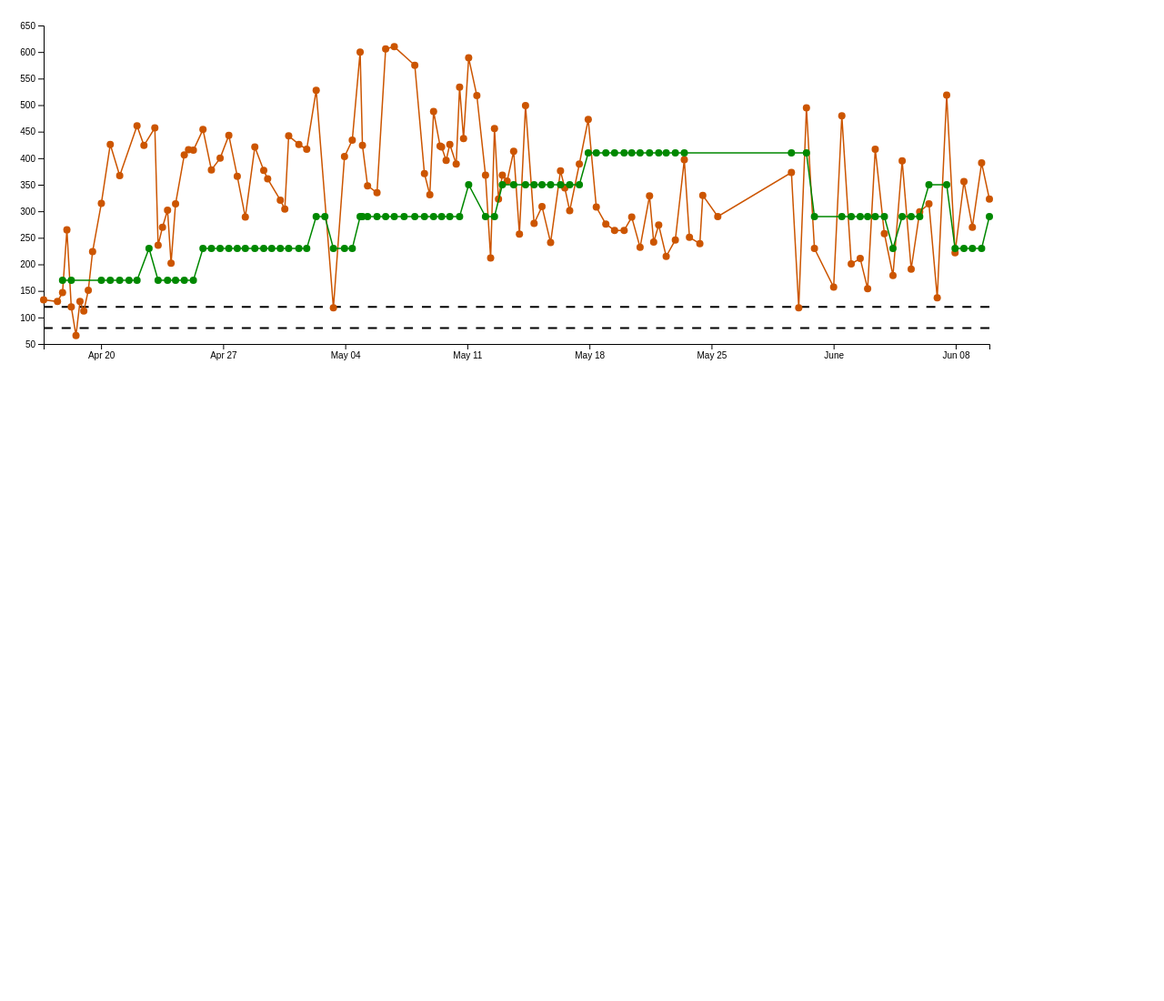
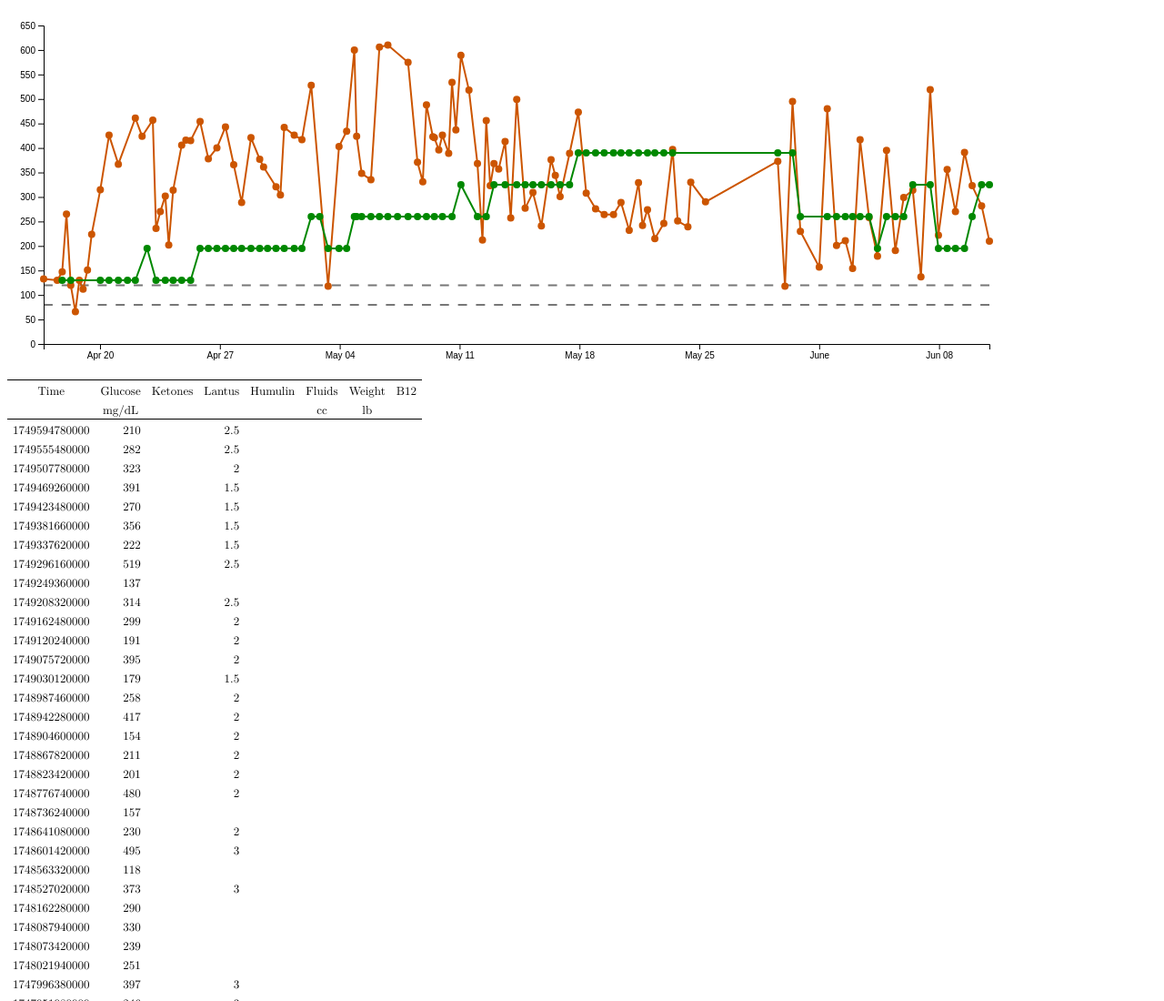
Before and after one commit to ivankp/mouse, a plain HTML site: page index.html in a window 1280 px wide. Shown: the top 1100 px of the page at 91% size. Before the commit the page ends 800 px from the top, so only its background shows below. Drawn offline with Linux system fonts and the light colour scheme.

Commit message:
data table

```diff
--- a/data.json
+++ b/data.json
@@ -1,24 +1,25 @@
 {
-  "defs": {
-    "Glucose": {
+  "defs": [
+    {
+      "name": "Glucose",
       "units": "mg/dL",
       "normal": [ 80, 120 ]
-    },
-    "Ketones": {
-    },
-    "Lantus": {
-    },
-    "Humulin": {
-    },
-    "Fluids": {
+    }, {
+      "name": "Ketones"
+    }, {
+      "name": "Lantus"
+    }, {
+      "name": "Humulin"
+    }, {
+      "name": "Fluids",
       "units": "cc"
-    },
-    "Weight": {
+    }, {
+      "name": "Weight",
       "units": "lb"
-    },
-    "B12": {
+    }, {
+      "name": "B12"
     }
-  },
+  ],
   "data": {
     "16 Apr 2025 05:00 pm": { "Glucose": 133, "Ketones": 5.8, "Weight": 7.47 },
     "17 Apr 2025 12:00 pm": { "Glucose": 130, "Ketones": 6.3, "Weight": 7 },
@@ -144,6 +145,8 @@
     "08 Jun 2025 11:21 am": { "Glucose": 356, "Lantus": 1.5 },
     "08 Jun 2025 10:58 pm": { "Glucose": 270, "Lantus": 1.5 },
     "09 Jun 2025 11:41 am": { "Glucose": 391, "Lantus": 1.5 },
-    "09 Jun 2025 10:23 pm": { "Glucose": 323, "Lantus": 2 }
+    "09 Jun 2025 10:23 pm": { "Glucose": 323, "Lantus": 2 },
+    "10 Jun 2025 11:38 am": { "Glucose": 282, "Lantus": 2.5 },
+    "10 Jun 2025 10:33 pm": { "Glucose": 210, "Lantus": 2.5 }
   }
 }
--- a/script.js
+++ b/script.js
@@ -92,17 +92,17 @@ document.addEventListener('DOMContentLoaded', () => {
     const glucose = allValues['Glucose'];
 
     const yScale = d3.scaleLinear(
-      d3.extent(glucose, x => x[1]),
+      [ 0, d3.max(glucose, x => x[1]) ],
       [ height - margin.bottom, margin.top ]
     ).nice();
 
     {
       const [ x1, x2 ] = xScale.range();
-      const [ y1, y2 ] = defs['Glucose'].normal;
+      const [ y1, y2 ] = defs.find(x => x.name === 'Glucose').normal;
       const dash = 1/(0.1 + 1/(x2-x1));
       $(plot.node(), 'path', {
         d: `M${x1} ${yScale(y1)} H${x2} M${x1} ${yScale(y2)} H${x2}`,
-        'stroke': 'black', 'stroke-width': 2, 'stroke-linecap': 'butt',
+        'stroke': '#777', 'stroke-width': 2, 'stroke-linecap': 'butt',
         'stroke-dasharray': `${dash},${dash}`
       });
     }
@@ -115,7 +115,7 @@ document.addEventListener('DOMContentLoaded', () => {
       .datum(glucose)
       .attr('fill', 'none')
       .attr('stroke', '#cc5500')
-      .attr('stroke-width', 1.5)
+      .attr('stroke-width', 2)
       .attr('d', d3.line()
         .x(d => xScale(d[0]))
         .y(d => yScale(d[1]))
@@ -141,7 +141,7 @@ document.addEventListener('DOMContentLoaded', () => {
       .datum(lantus)
       .attr('fill', 'none')
       .attr('stroke', '#080')
-      .attr('stroke-width', 1.5)
+      .attr('stroke-width', 2)
       .attr('d', d3.line()
         .x(d => xScale(d[0]))
         .y(d => yScale2(d[1]))
@@ -157,5 +157,34 @@ document.addEventListener('DOMContentLoaded', () => {
         .style('fill', '#080');
 
     $(document.body, 'div', plot.node());
+
+    const table = $(document.body, 'div', 'table', ['data', 'tex']);
+    const tr1 = $(table, 'tr');
+    const tr2 = $(table, 'tr');
+    $(tr1, 'td', { text: 'Time' });
+    $(tr2, 'td');
+    for (const { name, units } of defs) {
+      $(tr1, 'td', { text: name });
+      $(tr2, 'td', { text: units });
+    }
+    const maxFrac = defs.map(_ => 0);
+    const tableValues = data.map(([ time, entry ]) => defs.map(({ name }, i) => {
+      const val = entry[name];
+      if (!Number.isFinite(val))
+        return [ val, 0 ];
+      const str = `${val}`;
+      let frac = str.indexOf('.');
+      frac = frac === -1 ? 0 : str.length - frac - 1;
+      maxFrac[i] = Math.max(maxFrac[i], frac);
+      return [ str, frac ];
+    }));
+    for (let i = data.length; i--; ) {
+      const [ time, entry ] = data[i];
+      const tr = $(table, 'tr');
+      $(tr, 'td', { text: `${time}` });
+      for (const { name } of defs) {
+        $(tr, 'td', { text: entry[name] });
+      }
+    }
   });
 });
--- a/styles.css
+++ b/styles.css
@@ -1,3 +1,10 @@
+@font-face {
+  font-family: 'Latin Modern Roman';
+  src: url('fonts/lmroman-regular-webfont.woff') format('woff');
+  font-weight: normal;
+  font-style: normal;
+}
+
 body {
   margin: 6pt;
   font-family: sans-serif;
@@ -5,3 +12,35 @@ body {
 
 a { text-decoration: none; }
 a:hover { text-decoration: underline; }
+
+.tex {
+  font-family: "Latin Modern Roman", "Times New Roman", serif;
+  font-weight: normal;
+  font-style: normal;
+}
+
+table.data {
+  margin: 5px 0;
+  border-collapse: collapse;
+  border-top: 1px solid #000;
+  border-bottom: 1px solid #000;
+  font-size: small;
+}
+table.data td {
+  text-align: right;
+  padding: 1px 6px;
+  white-space: nowrap;
+}
+table.data td:nth-child(1) {
+  text-align: left;
+}
+table.data > tr:nth-child(1) > td,
+table.data > tr:nth-child(2) > td {
+  text-align: center;
+}
+table.data > tr:nth-child(2) {
+  border-bottom: 1px solid #000;
+}
+table.data tr:nth-child(n+3):hover {
+  background-color: #eee;
+}
```
Also changed, not shown: fonts/lmroman-regular-webfont.woff (added).
